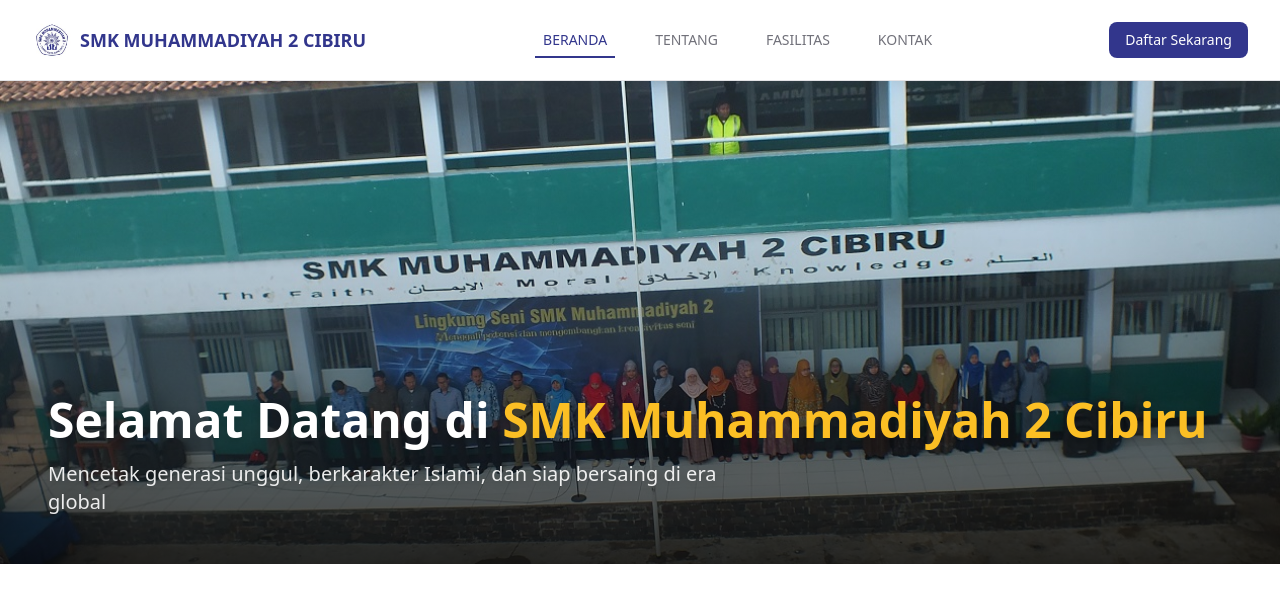
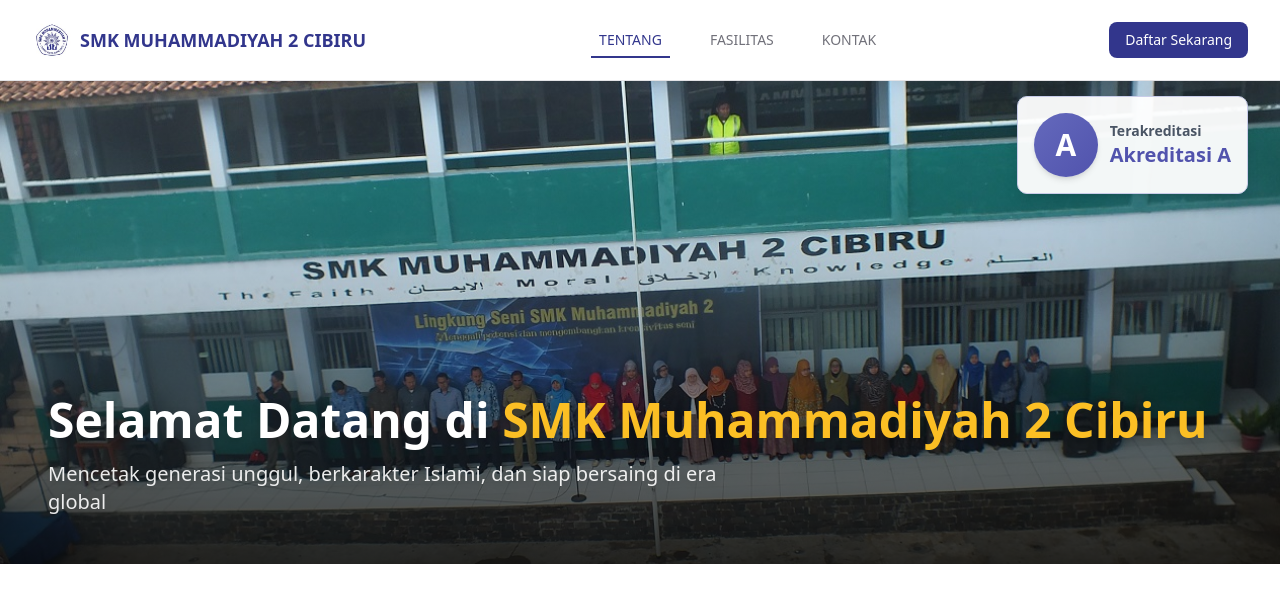
Before and after one commit to yunusffz/muda-smart-school, a Next.js app: page / in a window 1280 px wide. Shown: the top 602 px of the page. Built offline with nearby package versions, Linux system fonts and the light colour scheme.

Commit message:
feat: add accreditation badge to homepage and update navbar links

```diff
--- a/src/app/page.tsx
+++ b/src/app/page.tsx
@@ -15,6 +15,21 @@
         {/* Gradient overlay for readability */}
         <div className="absolute inset-0 bg-gradient-to-t from-black/80 via-black/20 to-transparent" />
 
+        {/* Accreditation Badge */}
+        <div className="absolute top-4 right-4 md:top-8 md:right-8 animate-fade-in">
+          <div className="bg-white/95 backdrop-blur-sm rounded-lg p-3 md:p-4 shadow-lg border border-primary-200">
+            <div className="flex items-center gap-2 md:gap-3">
+              <div className="w-12 h-12 md:w-16 md:h-16 bg-gradient-to-br from-primary-500 to-primary-600 rounded-full flex items-center justify-center shadow-md">
+                <span className="text-2xl md:text-3xl font-bold text-white">A</span>
+              </div>
+              <div className="text-left">
+                <p className="text-xs md:text-sm font-semibold text-gray-600">Terakreditasi</p>
+                <p className="text-lg md:text-xl font-bold text-primary-600">Akreditasi A</p>
+              </div>
+            </div>
+          </div>
+        </div>
+
         {/* Title overlay at bottom */}
         <div className="absolute bottom-0 left-0 right-0 p-8 md:p-12">
           <div className="max-w-7xl mx-auto">
--- a/src/components/navbar.tsx
+++ b/src/components/navbar.tsx
@@ -13,8 +13,7 @@
   const pathname = usePathname();
 
   const menuItems = [
-    { label: "BERANDA", href: "/" },
-    { label: "TENTANG", href: "/tentang" },
+    { label: "TENTANG", href: "/" },
     { label: "FASILITAS", href: "/fasilitas" },
     { label: "KONTAK", href: "/kontak" },
   ];
```
